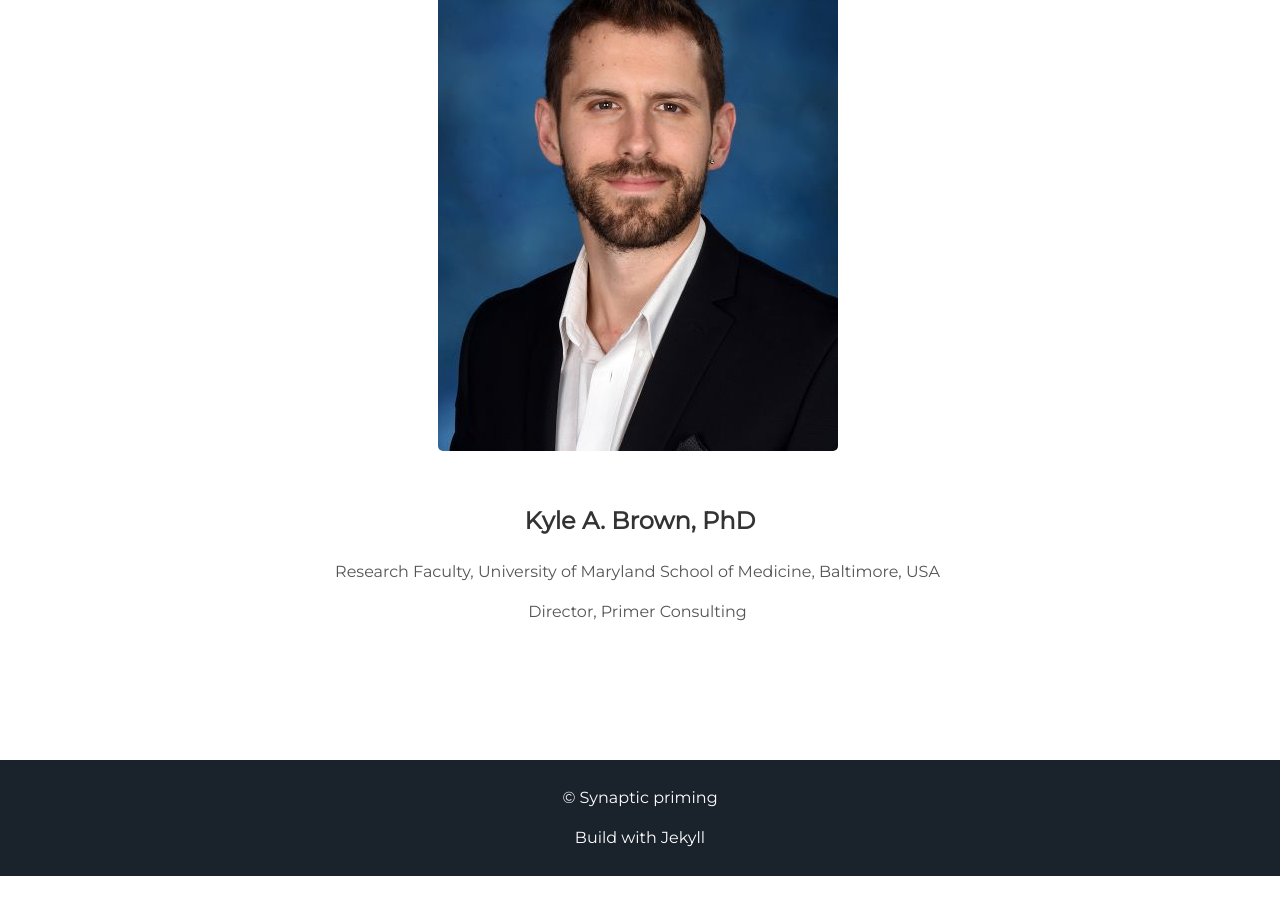
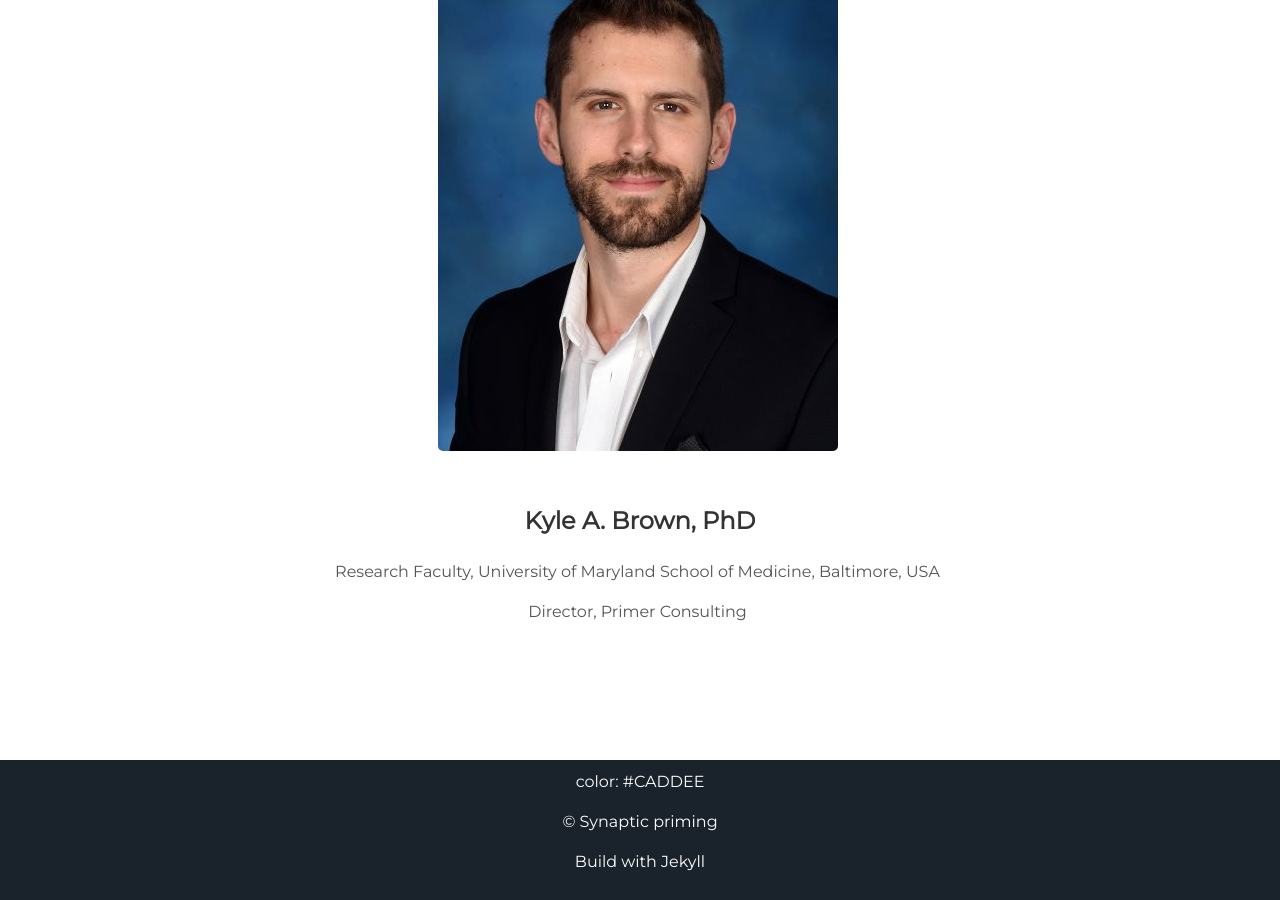
Before and after one commit to synaptic-priming/Nomad, a Jekyll site: the page built from index.html, in a window 1280 px wide and 900 px high, scrolled down 3393 px. Built offline with Jekyll 4.4.1, drawn with Linux system fonts in a browser that asks for light colours; before the commit the page ends 4269 px from its top, so only the background shows below that.

Commit message:
Update footer.html

```diff
--- a/_includes/footer.html
+++ b/_includes/footer.html
@@ -1,4 +1,5 @@
 <footer class="footer">
+    color: #CADDEE
     <p>&copy; {{site.username}}</p>
     <p>Build with Jekyll</p>
 </footer>
```
